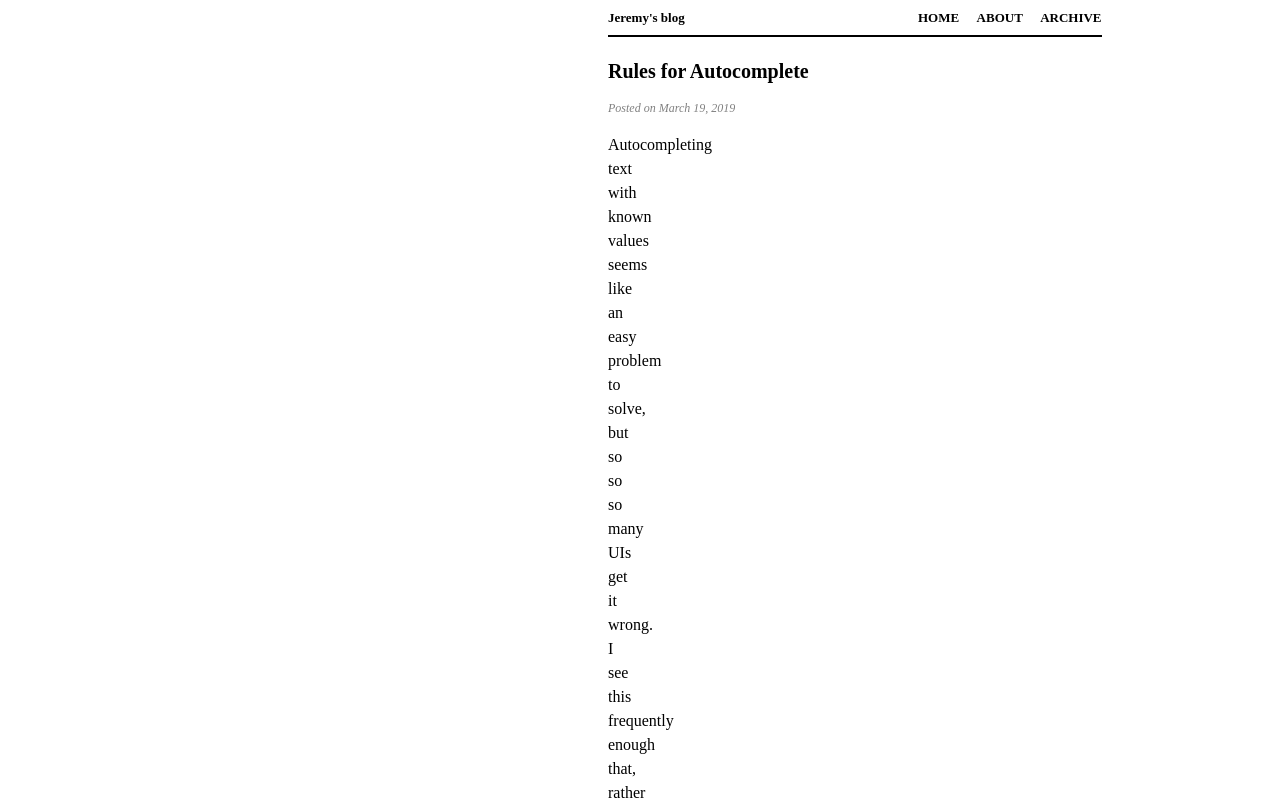
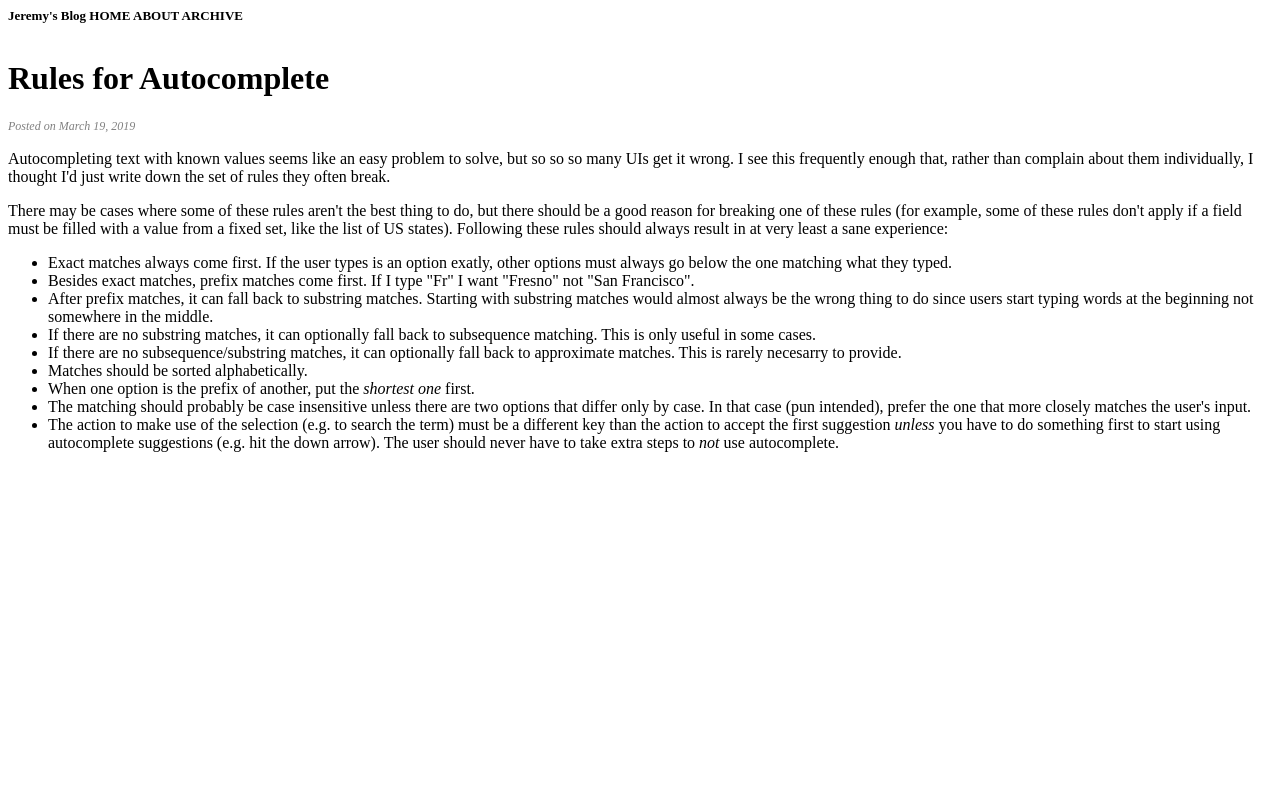
Before and after one commit to MirunaOana/Homework-HTML-CSS, a plain HTML site: page index.html in a window 1280 px wide. Shown: the top 800 px of the page. Drawn offline with Linux system fonts and the light colour scheme.

Commit message:
Update index.html

```diff
--- a/index.html
+++ b/index.html
@@ -5,30 +5,26 @@
 
     <meta charset="UTF-8">
     <meta name="viewport" content="width=device-width, initial-scale=1.0">
-    <title>Homework</title>
+    <title>Jeremy's BLog</title>
     <link rel="stylesheet" href="main.css">
 
 </head>
 
 <body>
 
-<div class="mainContainer">
+    <div class="container">
 
-    <header>
-        <span class="headerSpan">Jeremy's blog <span class="headerSpan2">HOME ABOUT ARCHIVE</span></span>
-    </header>
+        <header>Jeremy's Blog <span>HOME ABOUT ARCHIVE</span></header>
+        <h1>Rules for Autocomplete</h1>
 
-    <h1 id="title">Rules for Autocomplete</h1>
-    <h2 id="date">Posted on March 19, 2019</h2>
-
-    <div class="content">
+        <p id="date">Posted on March 19, 2019</p>
 
         <p>Autocompleting text with known values seems like an easy problem to solve, but so so so many UIs get it wrong. I see this frequently enough that, rather than complain about them individually, I thought I'd just write down the set of rules they often break.</p>
         <p>There may be cases where some of these rules aren't the best thing to do, but there should be a good reason for breaking one of these rules (for example, some of these rules don't apply if a field must be filled with a value from a fixed set, like the list of US states). Following these rules should always result in at very least a sane experience:</p>
 
         <ul>
 
-            <li>Exact matches always come first. If the user types is an option exactly, other options must always go below the one matching what they typed.</li>
+            <li>Exact matches always come first. If the user types is an option exatly, other options must always go below the one matching what they typed.</li>
             <li>Besides exact matches, prefix matches come first. If I type "Fr" I want "Fresno" not "San Francisco".</li>
             <li>After prefix matches, it can fall back to substring matches. Starting with substring matches would almost always be the wrong thing to do since users start typing words at the beginning not somewhere in the middle.</li>
             <li>If there are no substring matches, it can optionally fall back to subsequence matching. This is only useful in some cases.</li>
@@ -42,8 +38,6 @@
 
     </div>
 
-</div>
-
 </body>
 
 </html>
```
